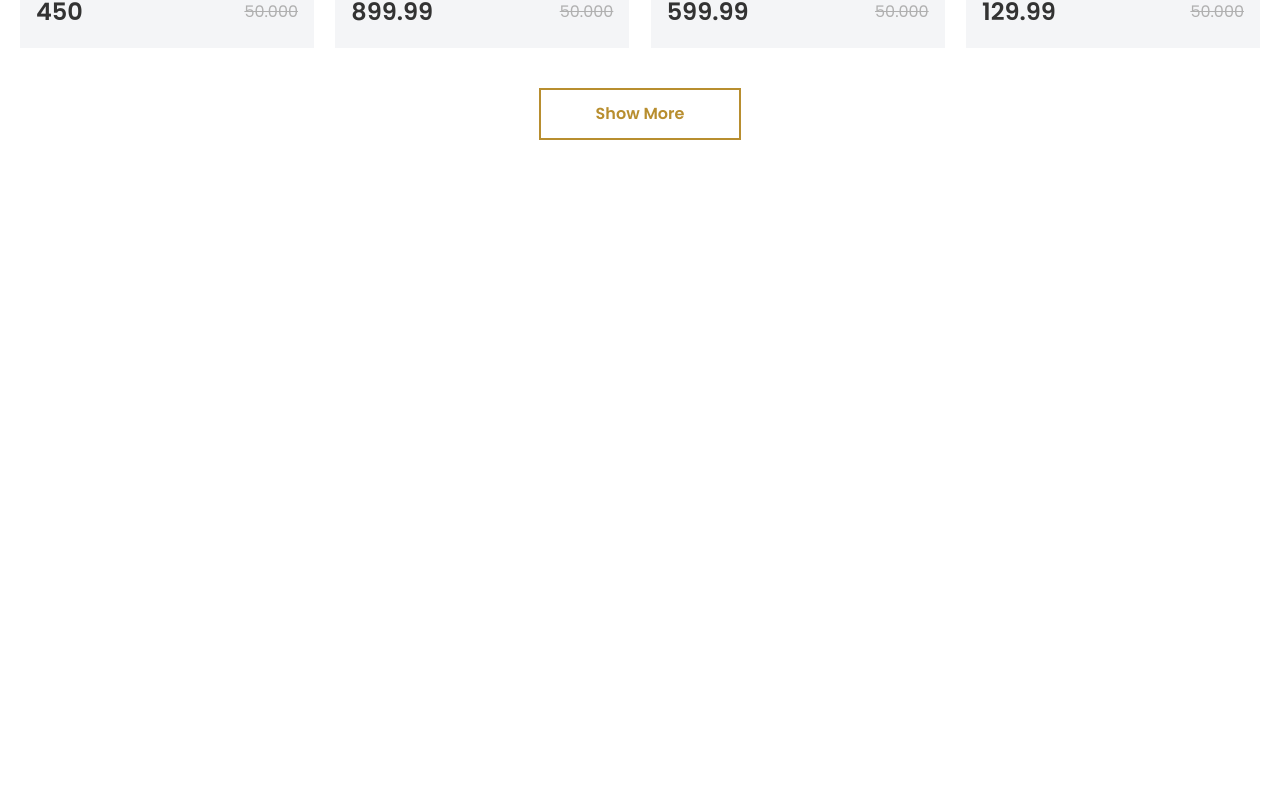
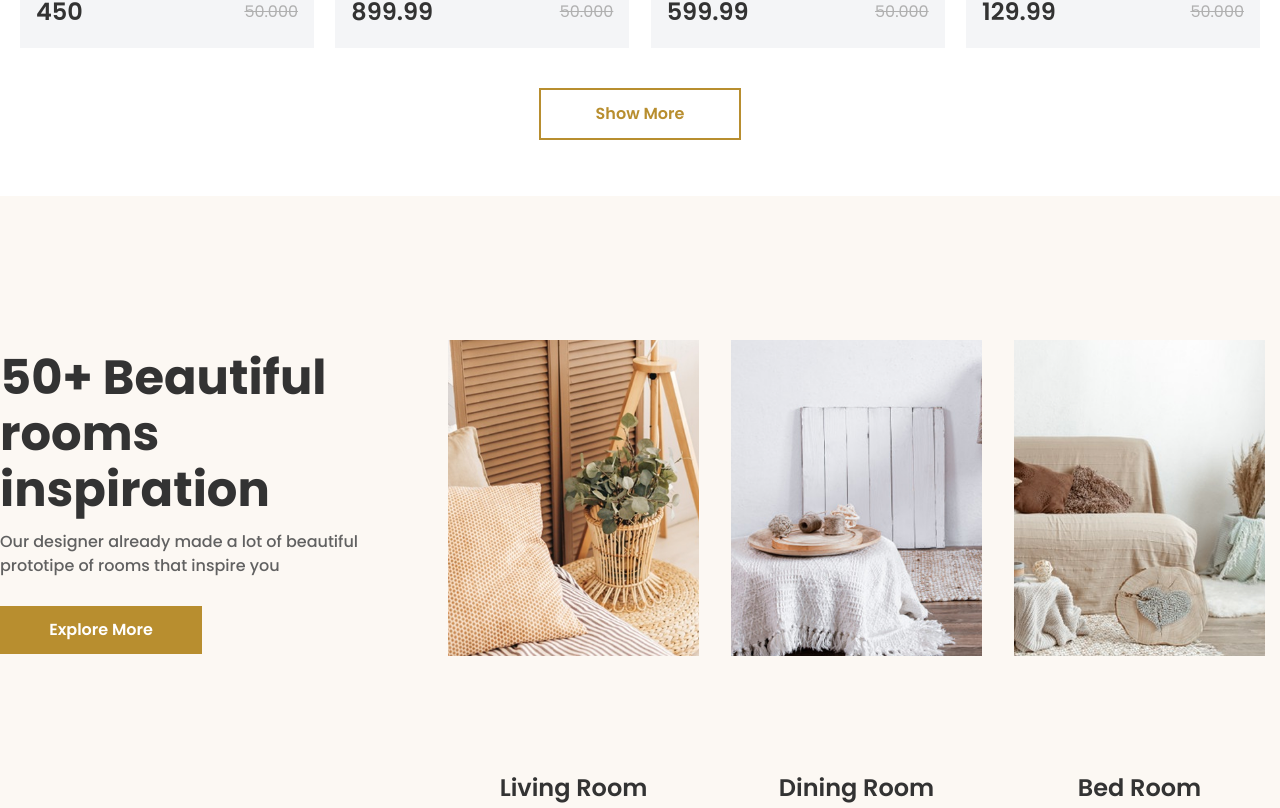
Before and after one commit to NurTheDev/furniro-ecommerce-react, a React (Vite) app: page / in a window 1280 px wide. Shown: the part 1748-2556 px from the top of the page. Before the commit the page ends 1888 px from the top, so only its background shows below. Built offline with nearby package versions, Linux system fonts and the light colour scheme.

Commit message:
Update project files and push changes to NurTheDev_beta branch

```diff
--- a/src/components/PrimaryButton.jsx
+++ b/src/components/PrimaryButton.jsx
@@ -0,0 +1,11 @@
+import React from 'react';
+
+function SecondaryButton({btnText, classname}) {
+    return (
+        <button className={`w-[202px] py-3 bg-primary text-white font-semibold text-center hover:border-2 hover:border-primary hover:bg-white hover:text-primary transition duration-200 cursor-pointer ${classname}`}>
+            {btnText}
+        </button>
+    );
+}
+
+export default SecondaryButton;
--- a/src/pages/Home/Home.jsx
+++ b/src/pages/Home/Home.jsx
@@ -1,12 +1,14 @@
 import React from 'react';
 import BrowseProduct from "./HomeComponent/BrowseProduct.jsx";
 import OurProduct from "./HomeComponent/OurProduct.jsx";
+import BeautifulRooms from "./HomeComponent/BeautifulRooms.jsx";
 
 function Home(props) {
     return (
         <div>
             <BrowseProduct/>
             <OurProduct/>
+            <BeautifulRooms/>
         </div>
     );
 }
--- /dev/null
+++ b/src/pages/Home/HomeComponent/BeautifulRooms.jsx
@@ -0,0 +1,90 @@
+import React from "react";
+import PrimaryButton from "../../../components/PrimaryButton.jsx";
+import { BrowseProductItem } from "../../../lib.js";
+import Slider from "react-slick";
+
+function BeautifulRooms(props) {
+  const settings = {
+    dots: false,
+    infinite: true,
+    speed: 500,
+    slidesToShow: 3,
+    slidesToScroll: 3,
+    initialSlide: 0,
+    arrows: true,
+    autoplay: true,
+    width: "100%",
+    autoplaySpeed: 2000,
+    responsive: [
+      {
+        breakpoint: 1024,
+        settings: {
+          slidesToShow: 3,
+          slidesToScroll: 3,
+          infinite: true,
+          dots: true,
+        },
+      },
+      {
+        breakpoint: 600,
+        settings: {
+          slidesToShow: 2,
+          slidesToScroll: 2,
+          initialSlide: 2,
+        },
+      },
+      {
+        breakpoint: 480,
+        settings: {
+          slidesToShow: 2,
+          slidesToScroll: 1,
+        },
+      },
+    ],
+  };
+  return (
+    <div className={"bg-[#FCF8F3] lg:mt-14 mt-8"}>
+      <div className={"container mx-auto grid grid-cols-3 gap-4 px-4 lg:px-0"}>
+        <div className={"flex flex-col justify-center  gap-y-3"}>
+          <h1 className={"heading1"}>50+ Beautiful rooms inspiration</h1>
+          <p className={"text-Gray-2 font-medium text-sm lg:text-base"}>
+            Our designer already made a lot of beautiful prototipe of rooms that
+            inspire you
+          </p>
+          <PrimaryButton btnText={"Explore More"} classname={"mt-4"} />
+        </div>
+        <div className={"col-span-2 slider-container"}>
+          <Slider {...settings}>
+            {BrowseProductItem?.map((item) => (
+              <div
+                key={item.id}
+                className={
+                  "slider-item !flex justify-center mt-4 lg:mt-12 items-center flex-col cursor-pointer group"
+                }
+              >
+                <div
+                  className={
+                    "overflow-hidden w-full h-[200px] lg:h-[508px] flex justify-center p-4 items-center"
+                  }
+                >
+                  <img
+                    src={item.image}
+                    alt={item.title}
+                    className={
+                      "slider-image w-full hover:scale-110 transition duration-200 "
+                    }
+                  />
+                </div>
+                <h3 className={"mt-4 heading4 group-hover:text-primary"}>
+                  {item.title}
+                </h3>
+              </div>
+            ))}
+          </Slider>
+        </div>
+      </div>
+    </div>
+  );
+}
+
+export default BeautifulRooms;
--- a/src/pages/Home/HomeComponent/BrowseProduct.jsx
+++ b/src/pages/Home/HomeComponent/BrowseProduct.jsx
@@ -50,7 +50,6 @@ function BrowseProduct(props) {
                     <h2 className={"heading2"}>Browse The Range</h2>
                     <p className={" lg:text-xl text-Font-Color1"}>Lorem ipsum dolor sit amet, consectetur adipisicing elit. Eius!</p>
                 </div>
-                {/* Add more content or components related to browsing products here */}
                 <div className={"slider-container"}>
                     <Slider {...settings } >
                         {BrowseProductItem.map((item) => (
```
